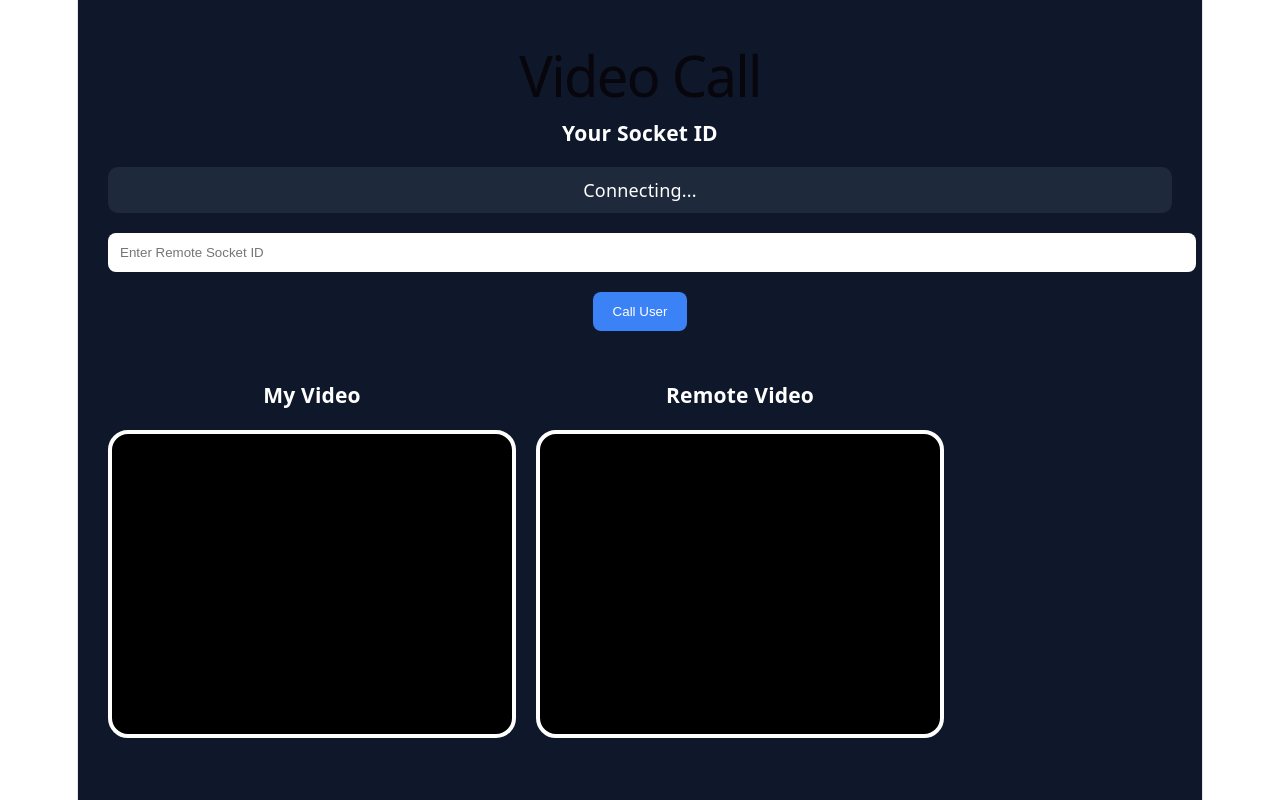
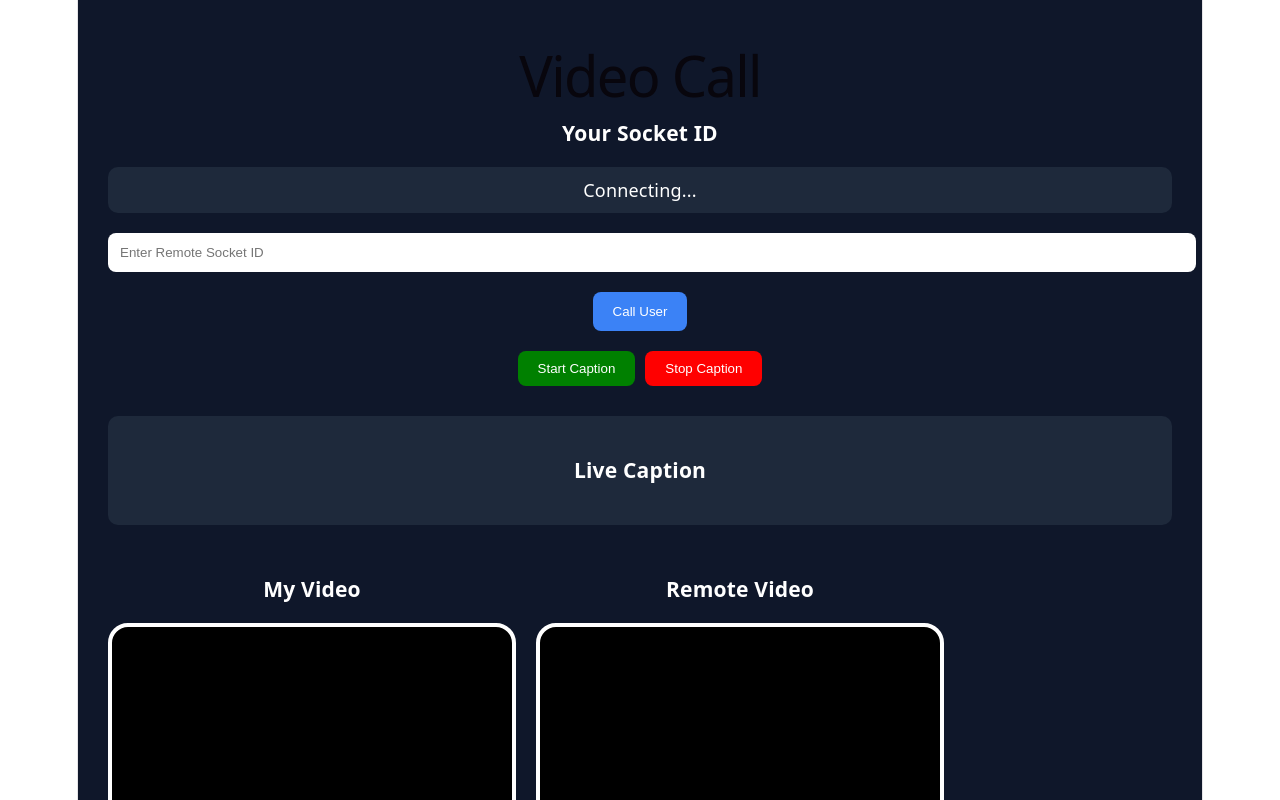
Before and after one commit to greeshmaa0902/isl-video-call-app, a React (Vite) app in the folder client/: page /call in a window 1280 px wide. Shown: the top 800 px of the page. Built offline with nearby package versions, Linux system fonts and the light colour scheme; no server answers.

Commit message:
Added live speech-to-text captions to video calling

```diff
--- a/client/src/pages/Call.jsx
+++ b/client/src/pages/Call.jsx
@@ -3,7 +3,9 @@ import React, {
   useRef,
   useState,
 } from "react";
-
+const SpeechRecognition =
+  window.SpeechRecognition ||
+  window.webkitSpeechRecognition;
 import socket from "../socket";
 import Peer from "simple-peer";
 
@@ -29,10 +31,56 @@ const Call = () => {
   const [callAccepted, setCallAccepted] =
     useState(false);
 
+
+  const [caption, setCaption] = useState("");
+
+  const recognitionRef = useRef(null);
+
+
+
   const peerRef = useRef(null);
 
   useEffect(() => {
     startVideo();
+    if (SpeechRecognition) {
+
+  const recognition = new SpeechRecognition();
+
+  recognition.continuous = true;
+
+  recognition.interimResults = true;
+
+  recognition.lang = "en-US";
+
+  recognition.onresult = (event) => {
+
+    let transcript = "";
+
+    for (
+      let i = event.resultIndex;
+      i < event.results.length;
+      i++
+    ) {
+      transcript += event.results[i][0].transcript;
+    }
+
+    setCaption(transcript);
+  };
+
+  recognition.onerror = (e) => {
+    console.log("Speech Error:", e);
+  };
+  recognition.onend = () => {
+  console.log("Speech Recognition Ended");
+
+  if (recognitionRef.current) {
+    recognitionRef.current.start();
+  }
+};
+
+  recognitionRef.current = recognition;
+
+}
 
     socket.on("connect", () => {
       console.log(
@@ -73,14 +121,37 @@ const Call = () => {
       socket.off("callAccepted");
     };
   }, []);
+   const startListening = () => {
 
+  if (recognitionRef.current) {
+
+    recognitionRef.current.start();
+
+    console.log("Speech Recognition Started");
+
+  }
+
+};
+
+const stopListening = () => {
+
+  if (recognitionRef.current) {
+
+    recognitionRef.current.stop();
+
+    console.log("Speech Recognition Stopped");
+
+  }
+
+};
   const startVideo = async () => {
+
   try {
     const currentStream =
-      await navigator.mediaDevices.getUserMedia({
-        video: true,
-        audio: false,
-      });
+    await navigator.mediaDevices.getUserMedia({
+    video: true,
+    audio: true,
+    });
 
     console.log("CAMERA STARTED");
 
@@ -243,7 +314,55 @@ const Call = () => {
       >
         Call User
       </button>
+      <div style={{ marginTop: "20px" }}>
+  <button
+    onClick={startListening}
+    style={{
+      padding: "10px 20px",
+      background: "green",
+      color: "white",
+      border: "none",
+      borderRadius: "8px",
+      marginRight: "10px",
+      cursor: "pointer",
+    }}
+  >
+    Start Caption
+  </button>
 
+  <button
+    onClick={stopListening}
+    style={{
+      padding: "10px 20px",
+      background: "red",
+      color: "white",
+      border: "none",
+      borderRadius: "8px",
+      cursor: "pointer",
+    }}
+  >
+    Stop Caption
+  </button>
+</div>
+<div
+  style={{
+    marginTop: "30px",
+    background: "#1e293b",
+    padding: "20px",
+    borderRadius: "10px",
+  }}
+>
+  <h3>Live Caption</h3>
+
+  <p
+    style={{
+      fontSize: "20px",
+      color: "#22c55e",
+    }}
+  >
+    {caption}
+  </p>
+</div>
       {receivingCall && !callAccepted && (
         <div style={{ marginTop: "20px" }}>
           <h3>Incoming Call...</h3>
```
